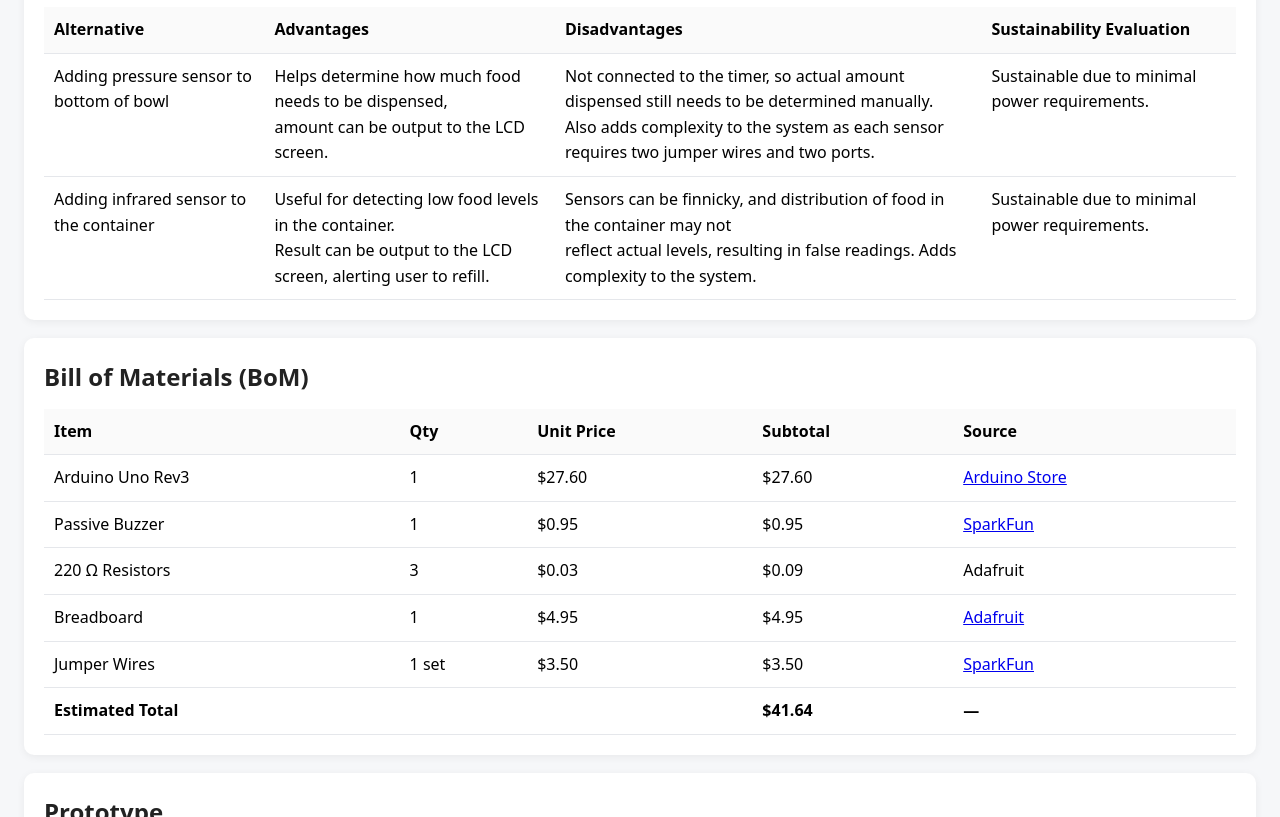
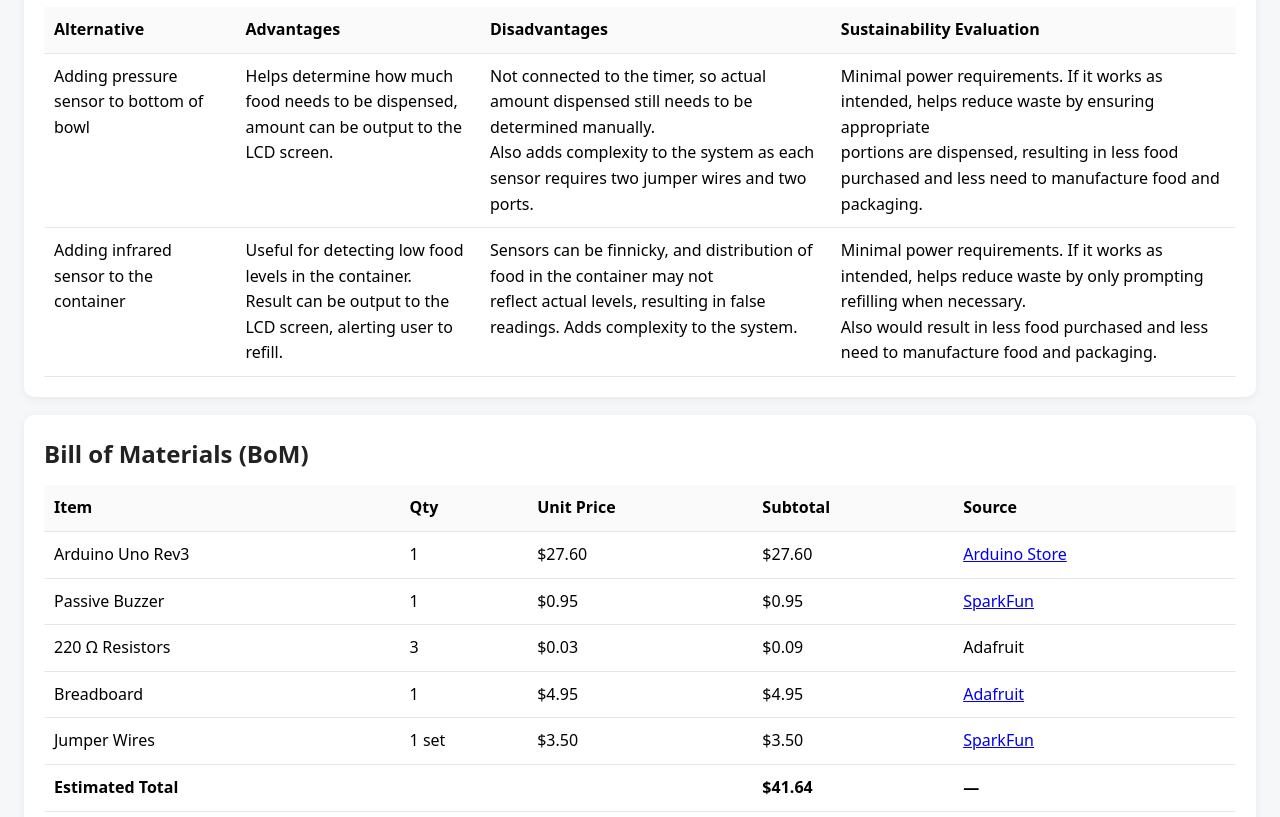
Before and after one commit to svettese90-png/TECH117-Group02, a plain HTML site: page index.html in a window 1280 px wide. Shown: the part 1978-2795 px from the top of the page. Drawn offline with nearby package versions, Linux system fonts and the light colour scheme.

Commit message:
Updated index.html
Revised sustainability assessment, title and tab now say "Automatic Pet Feeder."

```diff
--- a/index.html
+++ b/index.html
@@ -4,7 +4,7 @@
 <head>
   <meta charset="UTF-8" />
   <meta name="viewport" content="width=device-width, initial-scale=1.0" />
-  <title>Collision Warning System</title>
+  <title>Automatic Pet Feeder</title>
 
   <!-- Prism.js syntax highlighting -->
   <link rel="stylesheet" href="https://cdnjs.cloudflare.com/ajax/libs/prism/1.29.0/themes/prism-tomorrow.min.css" />
@@ -46,7 +46,7 @@
   </nav>
  <button class="print-button" onclick="window.print()" style="position: fixed; bottom: 24px; right: 24px; padding: 10px 16px; background: #2563eb; color: white; border: none; border-radius: 8px; cursor: pointer; box-shadow: 0 2px 6px rgba(0,0,0,0.15); font-size: 0.9rem; z-index: 2000;">  Print This Page </button>
 
-  <h1 id="top">Bird Feeder </h1>
+  <h1 id="top">Automatic Pet Feeder</h1>
 <div id="print-hero">
     <img src="" alt="">
 </div>
@@ -104,13 +104,13 @@
           <td>Adding pressure sensor to bottom of bowl</td>
           <td>Helps determine how much food needs to be dispensed,<br>amount can be output to the LCD screen.</td>
           <td>Not connected to the timer, so actual amount dispensed still needs to be determined manually.<br>Also adds complexity to the system as each sensor requires two jumper wires and two ports.</td>
-          <td>Sustainable due to minimal power requirements.</td>
+          <td>Minimal power requirements. If it works as intended, helps reduce waste by ensuring appropriate<br>portions are dispensed, resulting in less food purchased and less need to manufacture food and packaging.</td>
        </tr>
         <tr>
           <td>Adding infrared sensor to the container</td>
           <td>Useful for detecting low food levels in the container.<br>Result can be output to the LCD screen, alerting user to refill.</td>
           <td>Sensors can be finnicky, and distribution of food in the container may not<br>reflect actual levels, resulting in false readings. Adds complexity to the system.</td>
-          <td>Sustainable due to minimal power requirements.</td>
+          <td>Minimal power requirements. If it works as intended, helps reduce waste by only prompting refilling when necessary.<br>Also would result in less food purchased and less need to manufacture food and packaging.</td>
         </tr>
       </tbody>
     </table>
```
